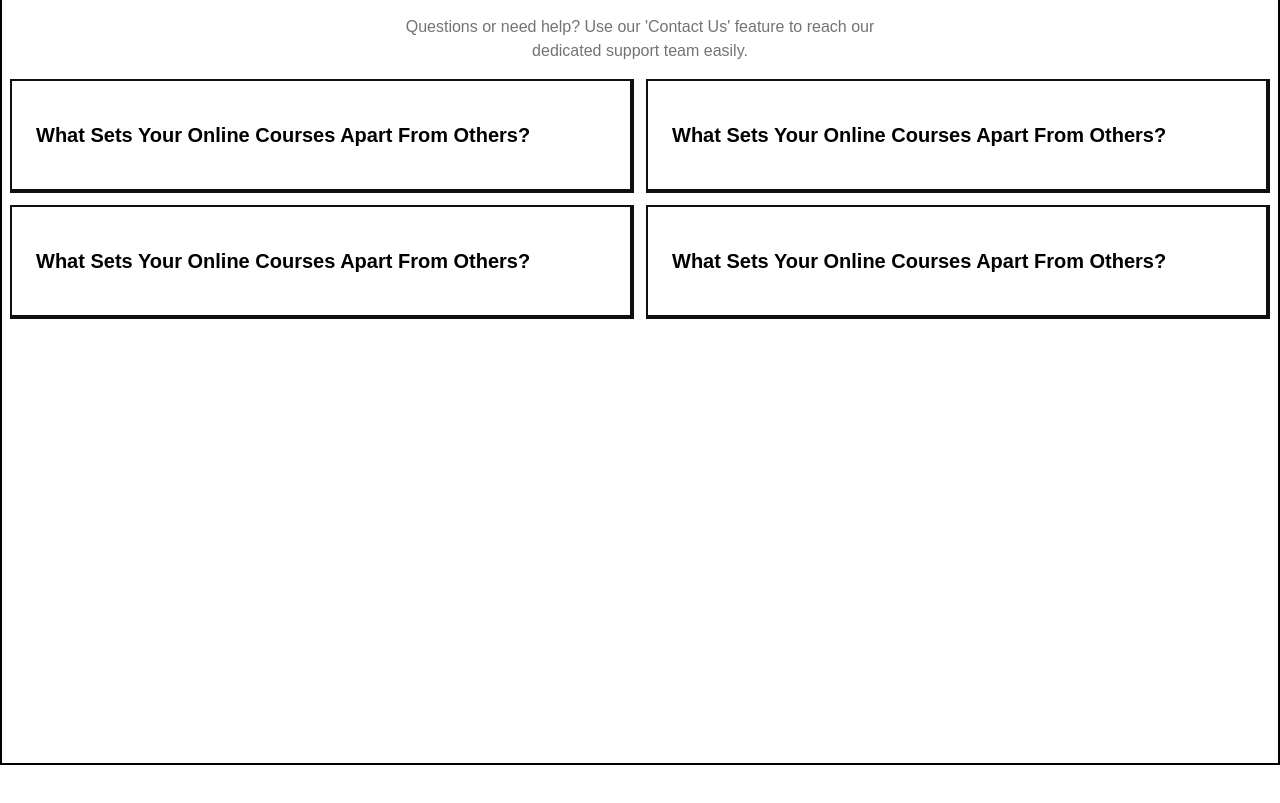
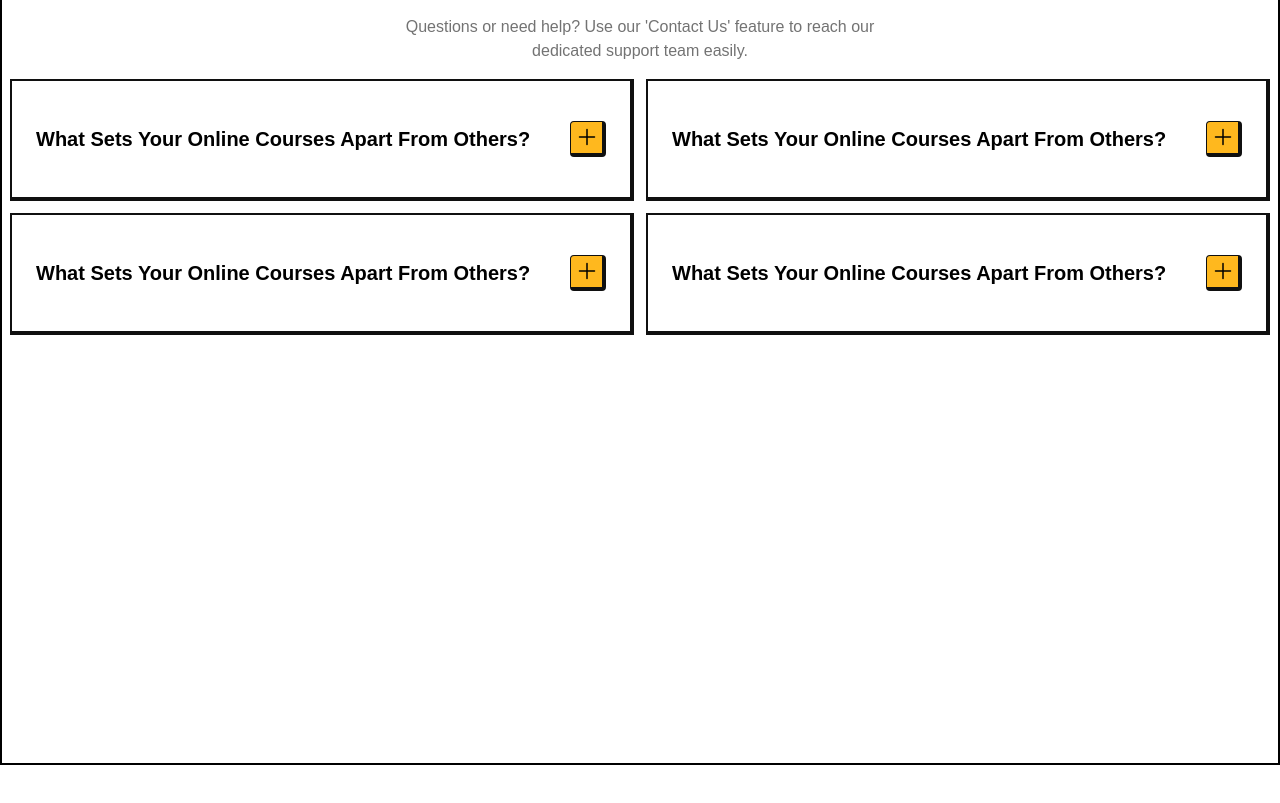
Before and after one commit to takachan0012/levelUp, a React (Vite) app: page / in a window 1280 px wide. Shown: the part 5881-6684 px from the top of the page. Built offline with nearby package versions, Linux system fonts and the light colour scheme; a web font is replaced by a local one.

Commit message:
feat: add button plus minus

```diff
--- a/src/components/ui/fragments/faq.jsx
+++ b/src/components/ui/fragments/faq.jsx
@@ -6,6 +6,7 @@ import {
     AccordionContent,
 } from "@/components/ui/accordion"
 import { cn } from "@/lib/utils";
+
 
 const Faq = (props) => {
     const [isOpen, setIsOpen] = useState(false);
@@ -21,7 +22,18 @@ const Faq = (props) => {
                 <AccordionTrigger
                     className="font-bold text-[20px] leading-7"
                     onClick={() => setIsOpen(!isOpen)}
-                >{props.title}</AccordionTrigger>
+                >
+                    {props.title}
+                    <div className={cn("h-[36px] w-[36px] border-t border-r-4 border-b-4 border-l border-[#101010] flex items-center justify-center rounded-[4px]", isOpen ? "bg-white" : "bg-[#FFB81E]")}>
+                        {isOpen ? <svg xmlns="http://www.w3.org/2000/svg" fill="none" viewBox="0 0 24 24" strokeWidth={1.5} stroke="currentColor" className="size-6">
+                            <path strokeLinecap="round" strokeLinejoin="round" d="M5 12h14" />
+                        </svg> : <svg xmlns="http://www.w3.org/2000/svg" fill="none" viewBox="0 0 24 24" strokeWidth={1.5} stroke="currentColor" className="size-6">
+                            <path strokeLinecap="round" strokeLinejoin="round" d="M12 4.5v15m7.5-7.5h-15" />
+                        </svg>
+                        }
+                    </div>
+
+                </AccordionTrigger>
                 <AccordionContent className="border-b-0 border-t  pt-6 border-[#101010]">
                     <p className="font-bold leading-[25px]">
                         {props.content}
```
